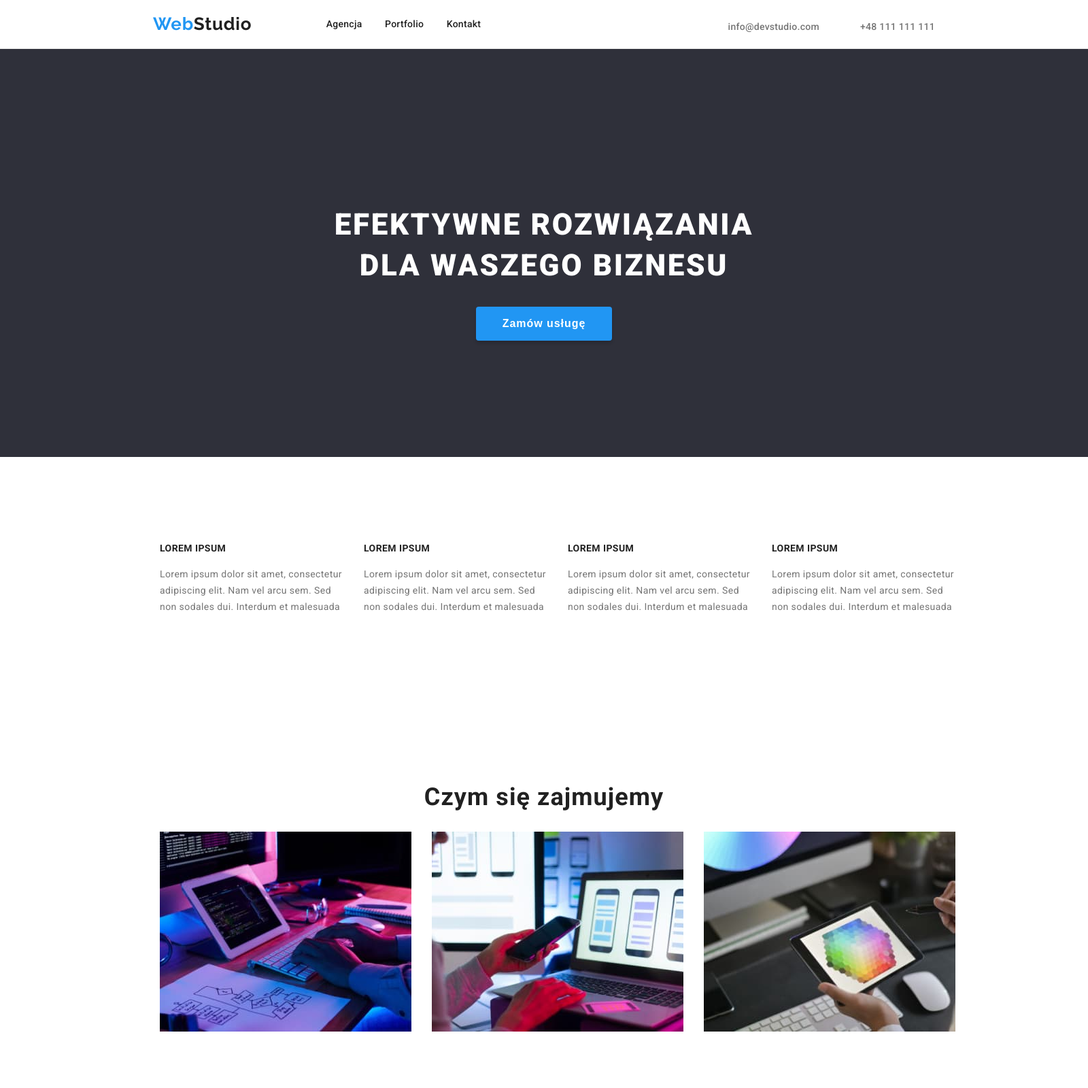
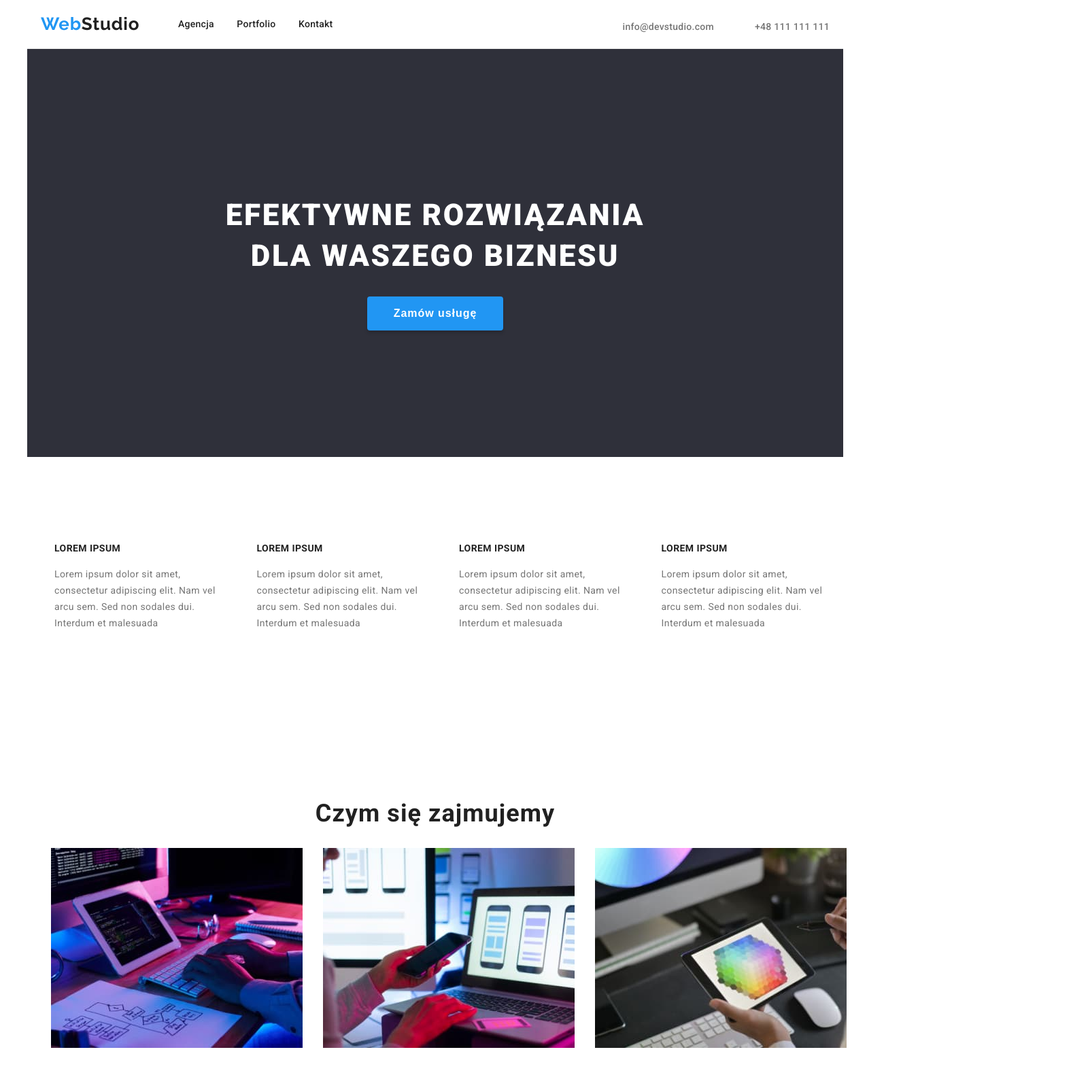
Before and after one commit to AgataWo/goit-markup-hw-03, a plain HTML site: page index.html in a window 1280 px wide. Shown: the top 1600 px of the page at 68% size, 1600 px wide, since content can reach past the window. Drawn offline with Linux system fonts and the light colour scheme.

Commit message:
css changes

```diff
--- a/css/style.css
+++ b/css/style.css
@@ -1,3 +1,9 @@
+:root {
+  --main-color: rgb(33, 150, 243);
+  --second-color: #212121;
+  --third-color: #757575;
+}
+
 body {
   font-family: "Roboto", "Raleway", Arial, sans-serif;
   font-size: 14px;
@@ -6,18 +12,8 @@ body {
   padding: 0;
 }
 
-:root {
-  --main-color: rgb(33, 150, 243);
-  --second-color: #212121;
-  --third-color: #757575;
-}
-
 .container {
-  /* position: absolute; */
-  /* width: 1200px; */
-  width: 1600px;
-  /* display: block; */
-
+  width: 1200px;
   margin: 0 auto;
 }
 
@@ -46,20 +42,15 @@ body {
   justify-content: space-between;
   align-items: baseline;
   margin: 0 auto;
-  width: 1170px;
+  width: 1200px;
 }
 
 .header {
   border-bottom: 1px solid #ececec;
 }
 
-.nav {
-  width: 499px;
-}
-
 .header,
 .nav {
-  /* page-header */
   display: flex;
   align-items: center;
   justify-content: space-between;
@@ -73,8 +64,6 @@ body {
 
 .contact,
 .nav-ul {
-  /* menu */
-
   display: flex;
   margin: 0;
   list-style: none;
@@ -110,7 +99,6 @@ body {
 }
 
 .button {
-  /* position: absolute; */
   padding: 6px 22px;
   height: 38px;
   left: 740px;
@@ -125,8 +113,6 @@ body {
   background-color: var(--main-color);
   width: 200px;
   height: 50px;
-  /* left: 700px; */
-  /* top: 460px; */
   box-shadow: 0px 4px 4px rgba(0, 0, 0, 0.15);
   border-radius: 4px;
   cursor: pointer;
@@ -134,8 +120,6 @@ body {
   font-weight: 700;
   font-size: 16px;
   line-height: 1.875;
-  /* position: absolute; */
-  /* text-align: center; */
   letter-spacing: 0.06em;
   margin-left: 248px;
   color: #ffffff;
@@ -150,18 +134,13 @@ body {
 }
 
 .banner {
-  /* width: 1600px; */
   height: 600px;
   left: 0px;
   top: 80px;
-  /* margin: auto; */
-  /* position: absolute; */
   background: #2f303a;
-}
-
-.banner-items {
-  padding-top: 200px;
-  padding-left: 452px;
+  display: flex;
+  justify-content: center;
+  align-items: center;
 }
 
 .logo-txt {
@@ -187,44 +166,28 @@ body {
 }
 
 .portfolio-projects-ul {
-  /* container */
   padding: 0;
-  width: 1170px;
   display: flex;
-  justify-content: space-between;
-  /* align-content: space-between; */
+  justify-content: space-around;
   flex-wrap: wrap;
 
   margin-top: 34px;
-  /* background-color: rgb(181, 224, 224); */
 }
 
 .project {
   margin-bottom: 30px;
-  /* parent */
   display: block;
-  /* background-color: #2f303a; */
-  width: 370px;
-  /* height: 404px; */
   border-bottom: 1px solid rgba(238, 238, 238, 1);
   border-left: 1px solid rgba(238, 238, 238, 1);
   border-right: 1px solid rgba(238, 238, 238, 1);
 }
 
 .project-img {
-  /* height: 294px; */
-  width: 370px;
   display: block;
 }
 .project-txt {
   display: block;
   padding: 20px;
-  /* width: 100%-2px;
-  height: 76px; */
-  /*
-  border-bottom: 1px solid rgba(238, 238, 238, 1);
-  border-left: 1px solid rgba(238, 238, 238, 1);
-  border-right: 1px solid rgba(238, 238, 238, 1); */
 }
 
 .project-txt p {
@@ -303,7 +266,6 @@ body {
 }
 
 .description-item {
-  width: 270px;
   padding: 0 15px;
 }
 
@@ -315,7 +277,6 @@ body {
 .specialities-item {
   padding: 0 15px;
 }
-
 
 .description-item:last-child,
 .specialities-item:last-child,
@@ -330,26 +291,24 @@ body {
   margin-left: 0;
 }
 
-.team{
-  background-color: #F5F4FA;
+.team {
+  background-color: #f5f4fa;
 }
 
-
-.team-members-list{
+.team-members-list {
   display: flex;
   padding-left: 0;
   justify-content: center;
 }
 
-.member{
-  width: 270px;
+.member {
   background-color: white;
   margin: 0 15px;
-  box-shadow: 0px 1px 3px rgba(0, 0, 0, 0.12), 0px 1px 1px rgba(0, 0, 0, 0.14), 0px 2px 1px rgba(0, 0, 0, 0.2);
-border-radius: 0px 0px 4px 4px;
-text-align: center;
+  box-shadow: 0px 1px 3px rgba(0, 0, 0, 0.12), 0px 1px 1px rgba(0, 0, 0, 0.14),
+    0px 2px 1px rgba(0, 0, 0, 0.2);
+  border-radius: 0px 0px 4px 4px;
+  text-align: center;
 }
-
 
 .section {
   padding: 94px 0;
```
